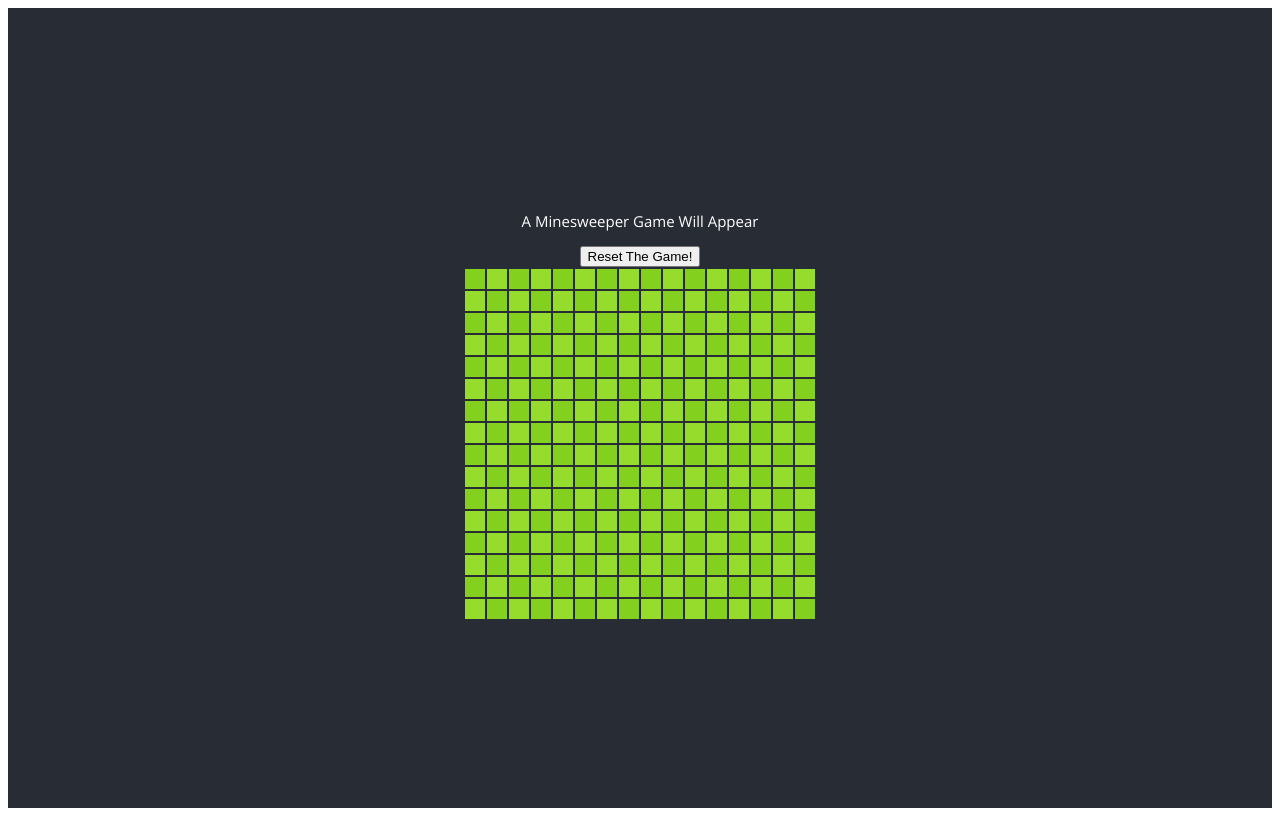
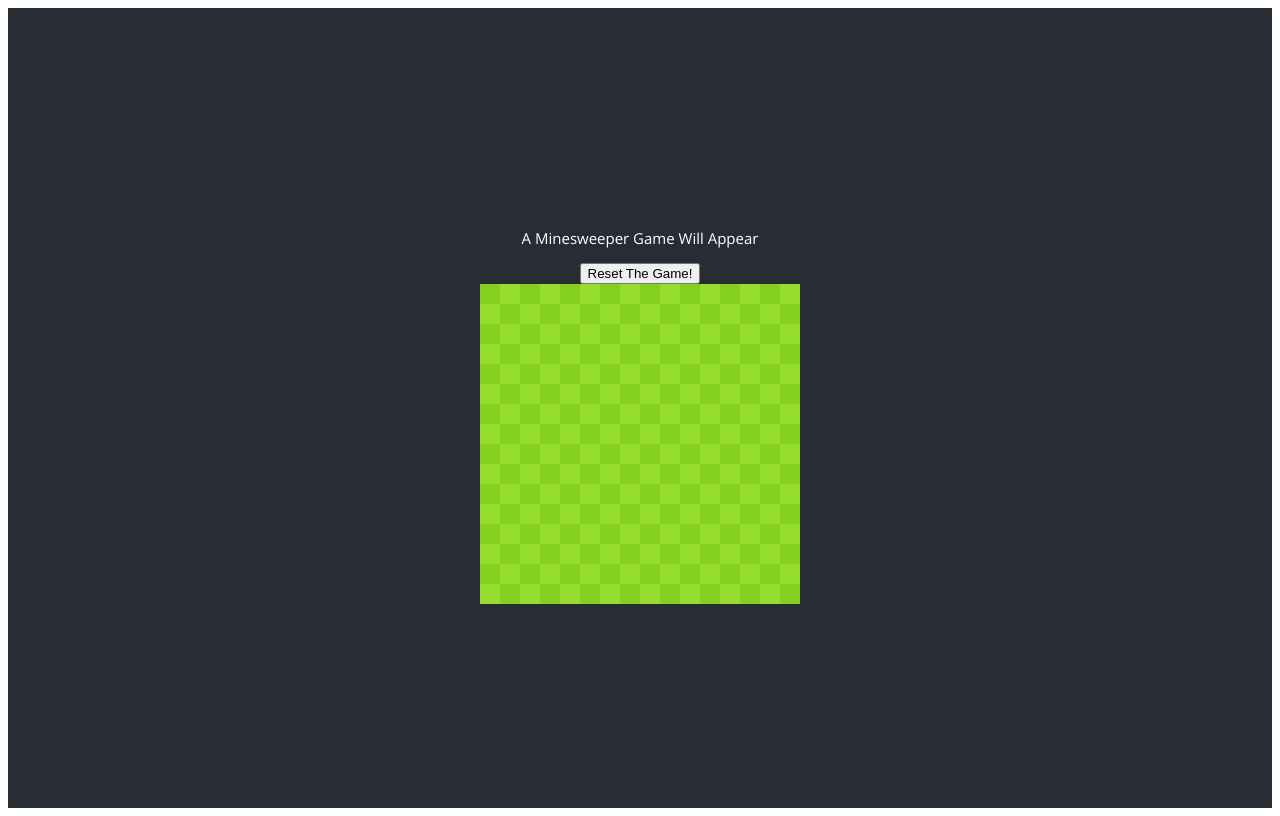
Before and after one commit to Daniel-N-Huss/React-Redux-Minesweeper, a React (Create React App) app: page / in a window 1280 px wide. Built offline with nearby package versions, Linux system fonts and the light colour scheme.

Commit message:
chessboard style zebra striping for revealed and unrevealed tiles

```diff
--- a/src/components/Board.scss
+++ b/src/components/Board.scss
@@ -1,29 +1,29 @@
-.board{
-  display: table;
+.board {
   table-layout: fixed;
   height: 100%;
+  border-collapse: collapse;
 }
-
 
 td {
   background: rgb(150, 220, 45);
 }
 
-tr:nth-of-type(odd) td:nth-of-type(odd){
+tr:nth-of-type(odd) td:nth-of-type(odd) {
   background: rgb(132, 208, 30);
 }
 
-tr:nth-of-type(even) td:nth-of-type(even){
+tr:nth-of-type(even) td:nth-of-type(even) {
   background: rgb(132, 208, 30);
 }
 
+td.revealed {
+  background-color: rgb(214, 175, 136);
+}
 
+tr:nth-of-type(odd) td.revealed:nth-of-type(odd) {
+  background: rgb(231, 186, 142);
+}
 
-
-
-// tr td:nth-child(even){
-  // background: rgb(132, 208, 30);
-// }
-
-// tbody tr:nth-child(even) {
-  // background: rgb(150, 220, 45);
+tr:nth-of-type(even) td.revealed:nth-of-type(even) {
+  background: rgb(231, 186, 142);
+}
--- a/src/components/Tile.scss
+++ b/src/components/Tile.scss
@@ -5,15 +5,6 @@
   min-height: 18px;
   height: 18px;
   max-height: 18px;
-}
-
-// .hidden {
-//   background-color: rgb(132, 208, 30);
-// }
-
-.revealed {
-  background-color: rgb(214, 175, 136
-  );
 }
 
 .danger_1 {
```
